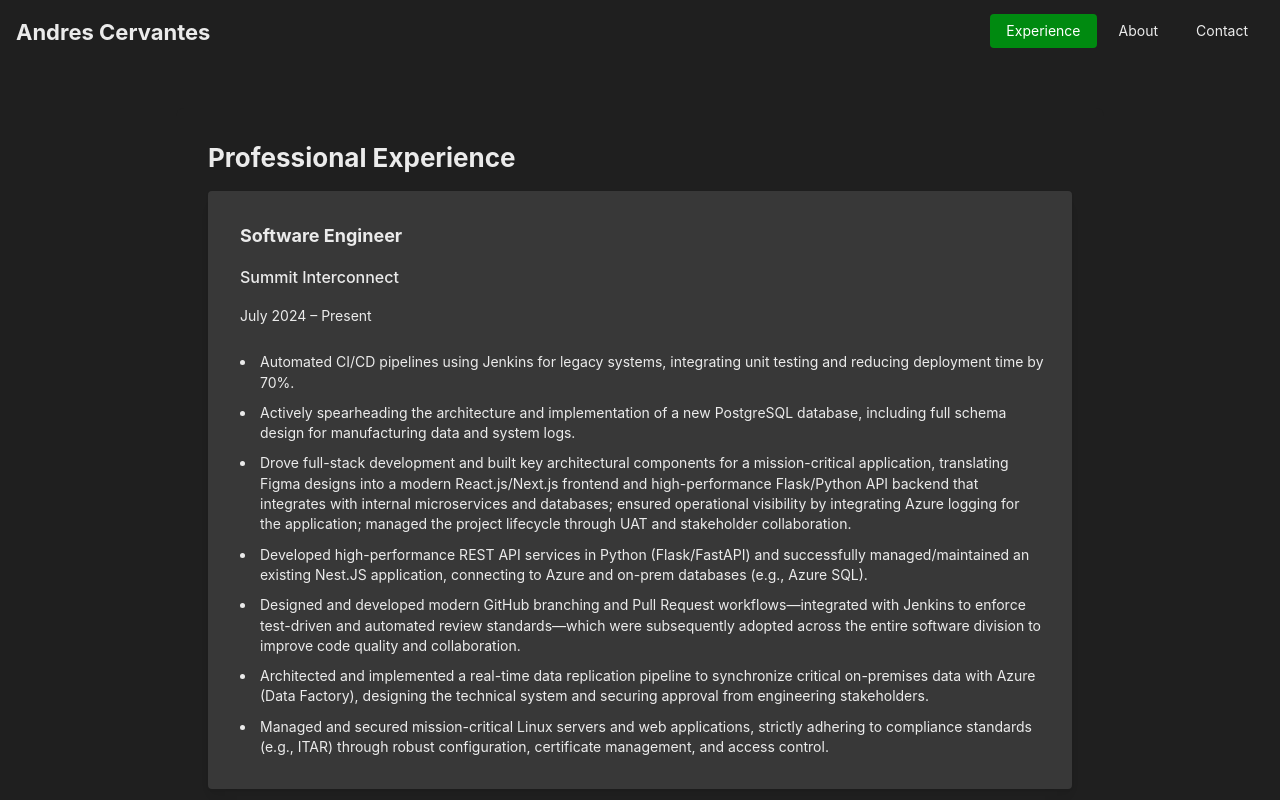
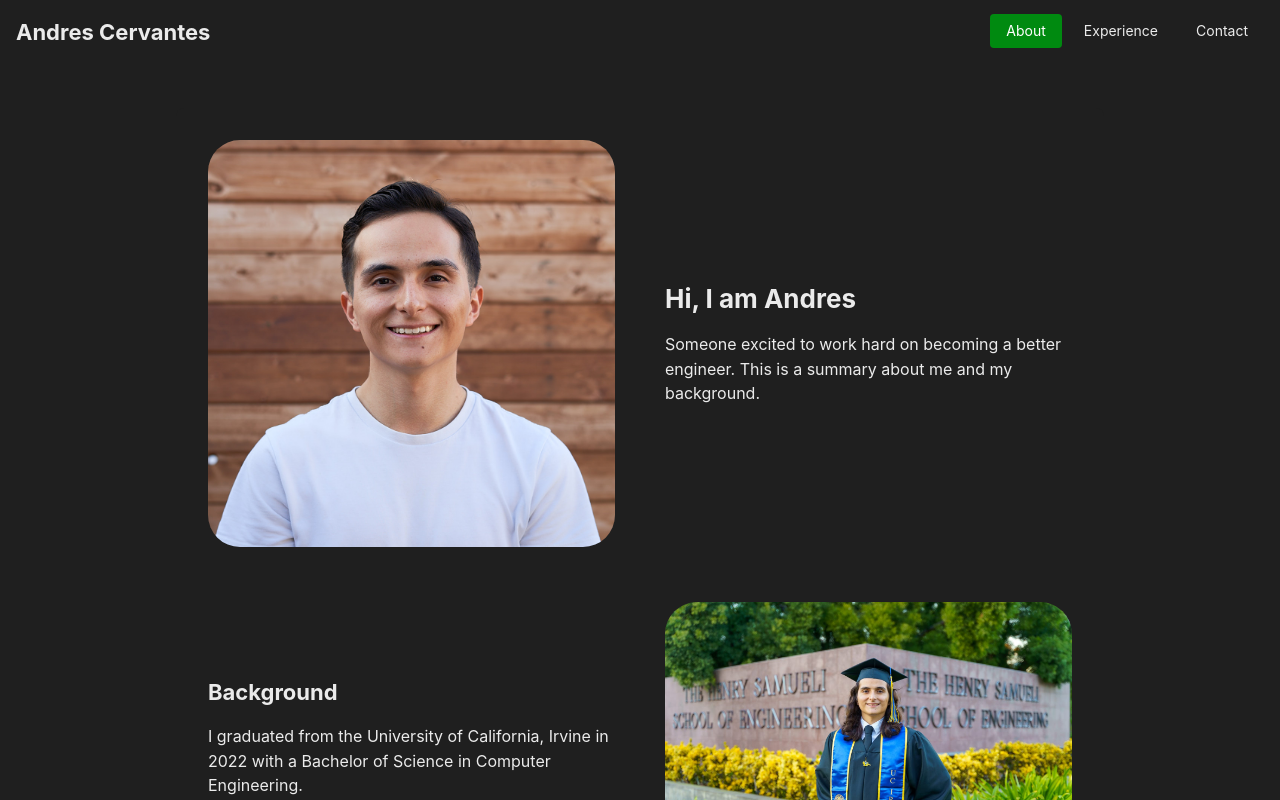
Before and after one commit to cervand/cervand.github.io, a React (Vite) app: page / in a window 1280 px wide. Shown: the top 800 px of the page. Built offline with nearby package versions, Linux system fonts and the light colour scheme.

Commit message:
Fix active tab initialization and reorder tab components in navigation

```diff
--- a/src/App.jsx
+++ b/src/App.jsx
@@ -8,7 +8,7 @@ import TabContent from './components/TabContent';
 
 function App() {
   const [opened, setOpened] = useState(false);
-  const [activeTab, setActiveTab] = useState('experience');
+  const [activeTab, setActiveTab] = useState('about');
 
   // Custom black & white theme
   const theme = {
--- a/src/components/MobileMenu.jsx
+++ b/src/components/MobileMenu.jsx
@@ -11,8 +11,8 @@ function MobileMenu({ activeTab, setActiveTab }) {
         color="brand.1"
       >
         <Tabs.List>
+          <Tabs.Tab value="about" mb="sm">About</Tabs.Tab>
           <Tabs.Tab value="experience" mb="sm">Experience</Tabs.Tab>
-          <Tabs.Tab value="about" mb="sm">About</Tabs.Tab>
           <Tabs.Tab value="contact" mb="sm">Contact</Tabs.Tab>
         </Tabs.List>
       </Tabs>
--- a/src/components/NavBar.jsx
+++ b/src/components/NavBar.jsx
@@ -23,8 +23,8 @@ function NavBar({ opened, setOpened, activeTab, setActiveTab }) {
         color="brand.1"
       >
         <Tabs.List>
+          <Tabs.Tab value="about">About</Tabs.Tab>
           <Tabs.Tab value="experience">Experience</Tabs.Tab>
-          <Tabs.Tab value="about">About</Tabs.Tab>
           <Tabs.Tab value="contact">Contact</Tabs.Tab>
         </Tabs.List>
       </Tabs>
--- a/src/components/TabContent.jsx
+++ b/src/components/TabContent.jsx
@@ -11,8 +11,8 @@ function TabContent({ activeTab }) {
       radius="md"
       bg="brand.0"
     >
+      {activeTab === 'about' && <AboutTab />}
       {activeTab === 'experience' && <ExperienceTab />}
-      {activeTab === 'about' && <AboutTab />}
       {activeTab === 'contact' && <ContactTab />}
     </Paper>
   );
```
